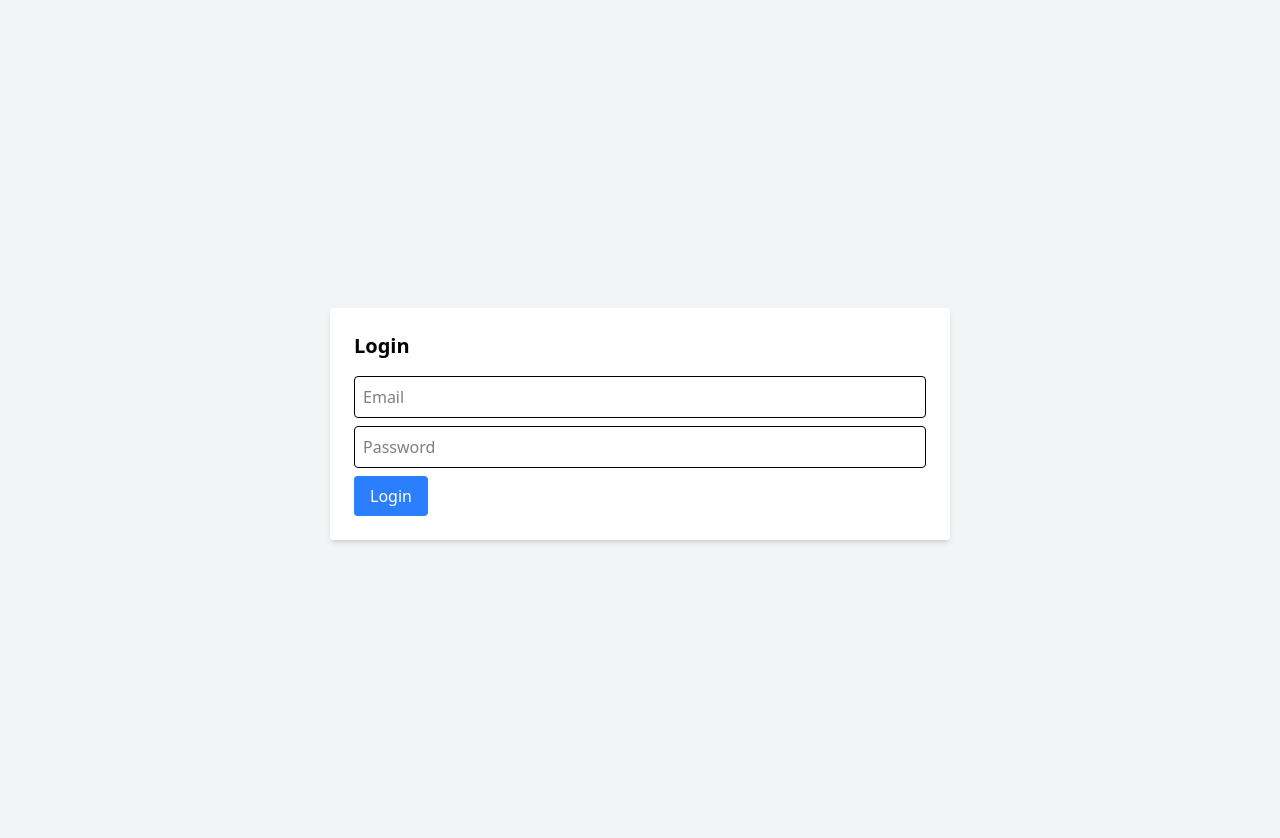
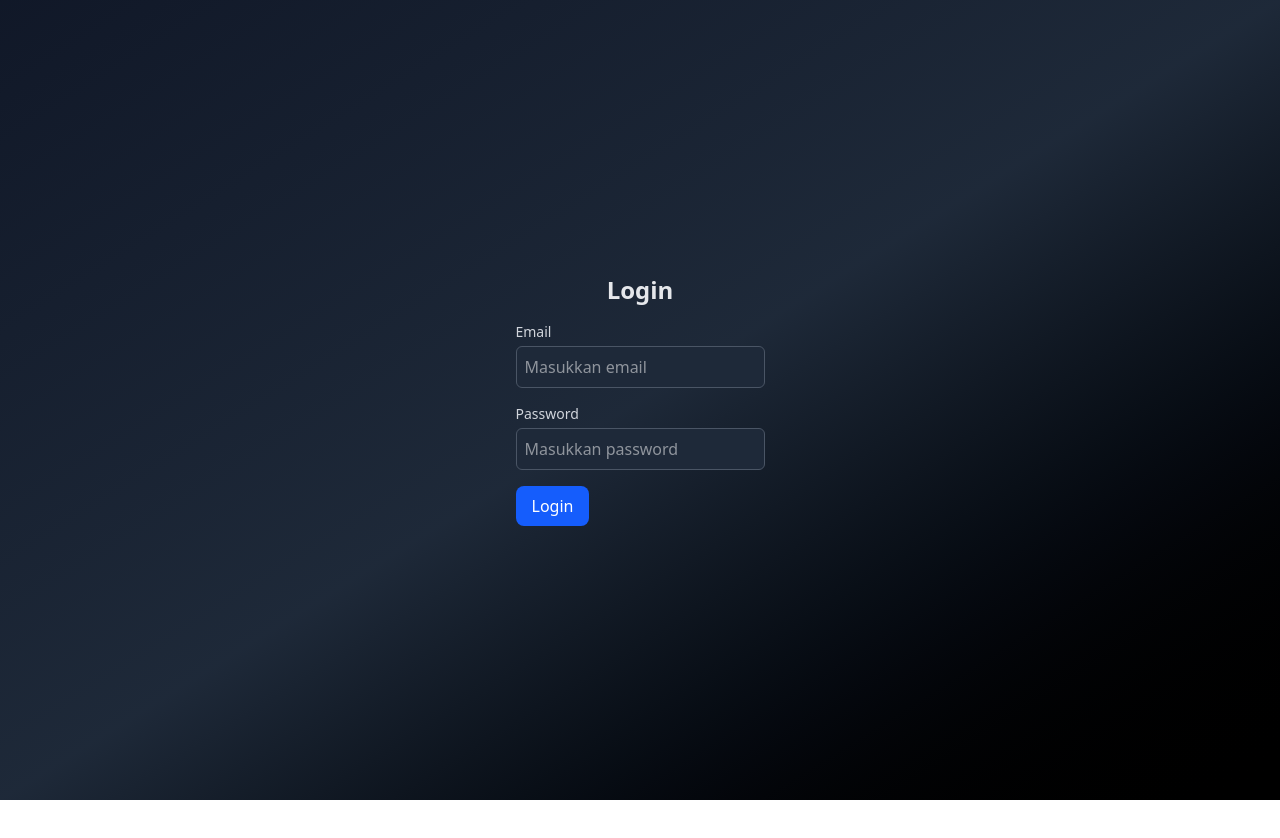
Before and after one commit to oktaamyid/dashboard-oktaa, a Next.js app: page /login in a window 1280 px wide. Shown: the top 838 px of the page. After the commit the page ends 800 px from the top, so only its background shows below. Built offline with nearby package versions, Linux system fonts and the light colour scheme; no server answers.

Commit message:
Refactor layout structure by removing RootLayout component, adding dashboard layout, and updating metadata for Google AdSense integration

```diff
--- a/src/app/[shortUrl]/layout.tsx
+++ b/src/app/[shortUrl]/layout.tsx
@@ -2,7 +2,10 @@ import { Metadata } from "next";
 
 export const metadata: Metadata = {
      title: "Confirm Link Access",
-     description: "Confirmation link accees page."
+     description: "Confirmation link accees page.",
+     other: {
+          "google-adsense-account": "ca-pub-8320640493505504",
+     }
 };
 
 export default function ShortUrlLayout({ children }: { children: React.ReactNode }) {
--- /dev/null
+++ b/src/app/dashboard/layout.tsx
@@ -0,0 +1,6 @@
+import React from "react";
+import RootLayout from "./rootLayout";
+
+export default function MainLayout({children}: { children: React.ReactNode }) {
+     <RootLayout>{children}</RootLayout>
+}
--- a/src/app/layout.tsx
+++ b/src/app/layout.tsx
@@ -1,6 +1,5 @@
 import { Raleway } from "next/font/google";
 import "./globals.css";
-import RootLayout from './rootLayout';
 import { Metadata } from 'next';
 
 const raleway = Raleway({
@@ -21,7 +20,7 @@ export default function Layout({children}: { children: React.ReactNode }) {
      return (
           <html lang="en">
                <body className={raleway.variable}>
-                    <RootLayout>{children}</RootLayout>
+                    {children}
                </body>
           </html>
      )
--- a/src/app/login/page.tsx
+++ b/src/app/login/page.tsx
@@ -5,6 +5,8 @@ import { useRouter } from "next/navigation";
 import { setCookie } from "cookies-next";
 import { signInWithEmailAndPassword } from "firebase/auth";
 import { auth } from "@/lib/firebaseConfig";
+import Button from '@/components/ui/button';
+import Input from '@/components/ui/input';
 
 export default function LoginPage() {
      const [email, setEmail] = useState("");
@@ -30,25 +32,25 @@ export default function LoginPage() {
      };
 
      return (
-          <div className="flex flex-col items-center justify-center min-h-screen bg-gray-100 text-black">
-               <form onSubmit={handleLogin} className="bg-white p-6 rounded shadow-md">
-                    <h2 className="text-xl font-bold mb-4">Login</h2>
-                    {error && <p className="text-red-500">{error}</p>}
-                    <input
+          <div className="flex flex-col items-center justify-center min-h-screen bg-gray-800 bg-gradient-to-br from-gray-900 via-gray-800 to-black text-gray-200">
+               <h2 className="text-2xl font-bold text-center mb-4">Login</h2>
+               {error && <p className="text-red-500 text-sm mb-4">{error}</p>}
+               <form onSubmit={handleLogin} className="space-y-4">
+                    <Input
                          type="email"
-                         placeholder="Email"
-                         className="w-full p-2 border rounded mb-2"
+                         label="Email"
+                         placeholder="Masukkan email"
                          value={email}
                          onChange={(e) => setEmail(e.target.value)}
                     />
-                    <input
+                    <Input
                          type="password"
-                         placeholder="Password"
-                         className="w-full p-2 border rounded mb-2"
+                         label="Password"
+                         placeholder="Masukkan password"
                          value={password}
                          onChange={(e) => setPassword(e.target.value)}
                     />
-                    <button type="submit" className="bg-blue-500 text-white px-4 py-2 rounded">Login</button>
+                    <Button type="submit">Login</Button>
                </form>
           </div>
      );
--- a/src/app/page.tsx
+++ b/src/app/page.tsx
@@ -16,10 +16,9 @@ export default function Home() {
           }
      }, [router]);
 
-     // Sembunyikan seluruh halaman sebelum redirect selesai
      if (checkingAuth) {
           return <div className="h-screen w-screen flex items-center justify-center">
-               <p className="text-white text-lg">Loading...</p>
+               <p className="text-black text-lg">Loading...</p>
           </div>;
      }
 
```
Also changed, not shown: src/app/dashboard/rootLayout.tsx (renamed from src/app/rootLayout.tsx).
